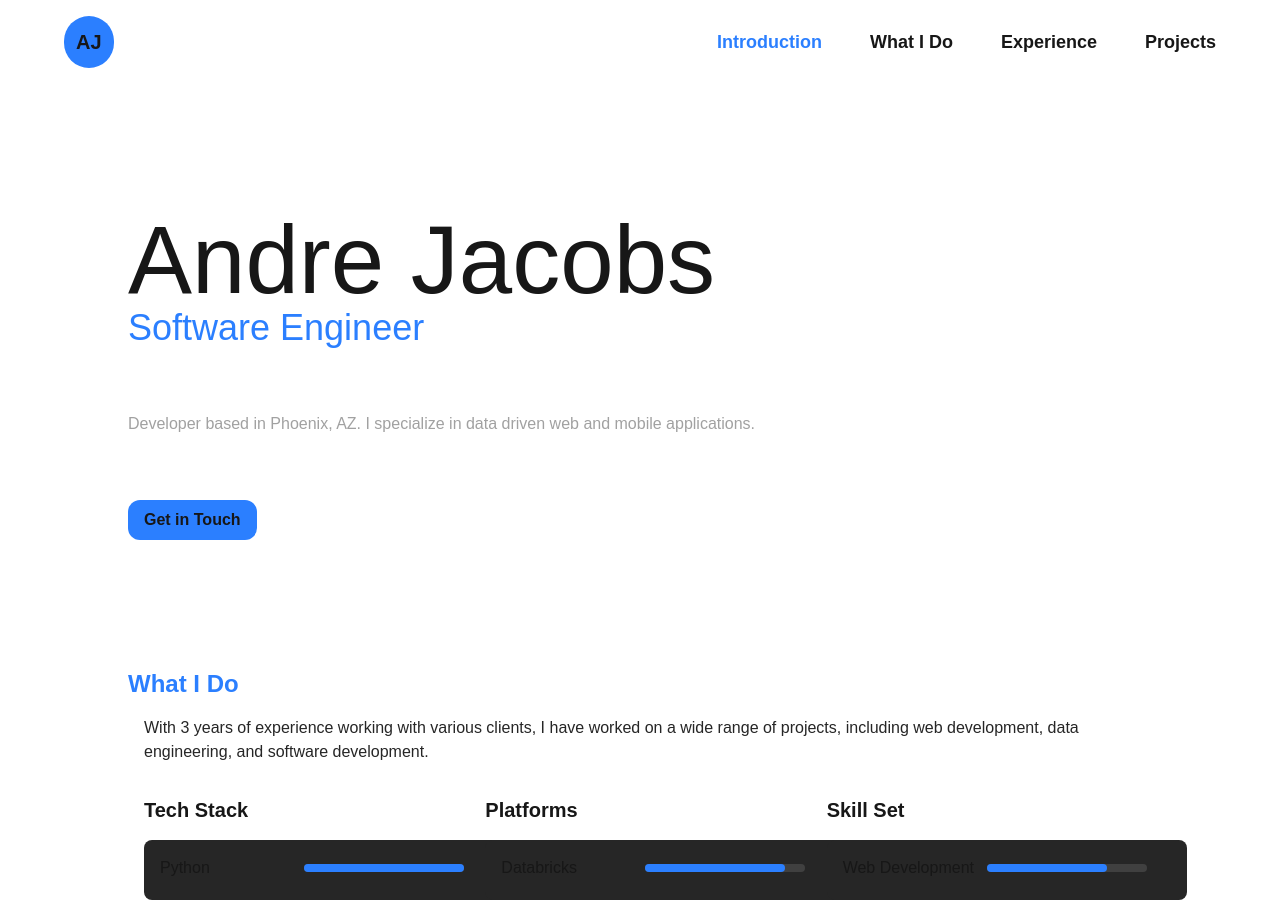
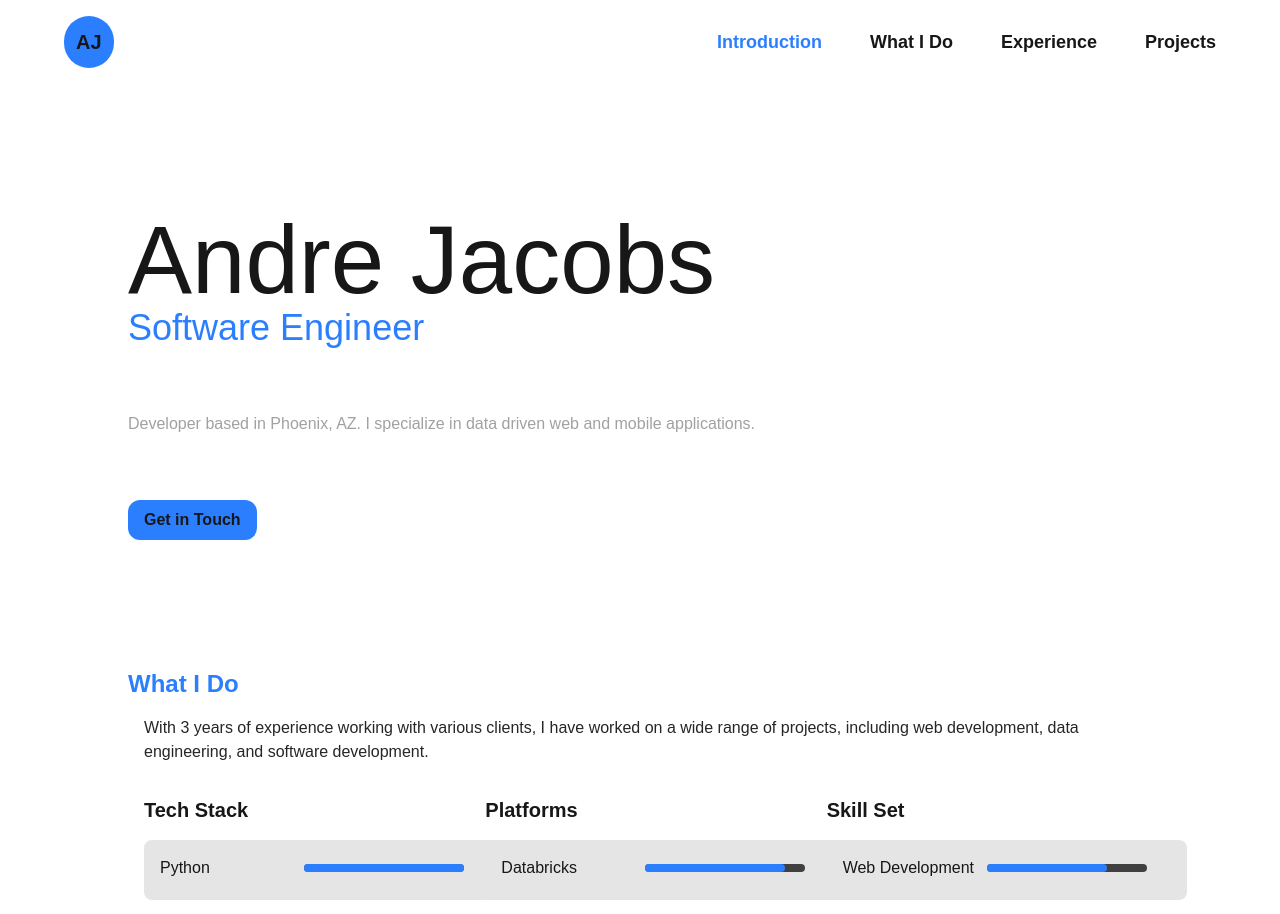
Before and after one commit to AndreJacobsPy/my-website, a Next.js app: page / in a window 1280 px wide. Shown: the top 914 px of the page. Built offline with nearby package versions, Linux system fonts and the light colour scheme.

Commit message:
making skill pills look correct in light mode as well

```diff
--- a/src/app/components/SkillPill.tsx
+++ b/src/app/components/SkillPill.tsx
@@ -7,7 +7,7 @@ interface SkillPillProps {
 
 const SkillPill: FunctionComponent<SkillPillProps> = ({ skill, pixelWidth }) => {
   return (
-    <div className="relative bg-neutral-800 h-15 w-90 p-4 rounded-lg m-4 align-middle">
+    <div className="relative dark:bg-neutral-800 bg-neutral-200 h-15 w-90 p-4 rounded-lg m-4 align-middle">
       <h2 className="text-md">{skill}</h2>
       <div className="absolute top-6 left-40 h-2 w-40 bg-neutral-700 rounded-md z-10"/>
       <div className={`absolute top-6 left-40 h-2 bg-blue-500 rounded-md z-50`} style={{ width: `${pixelWidth}px` }}/>
```
